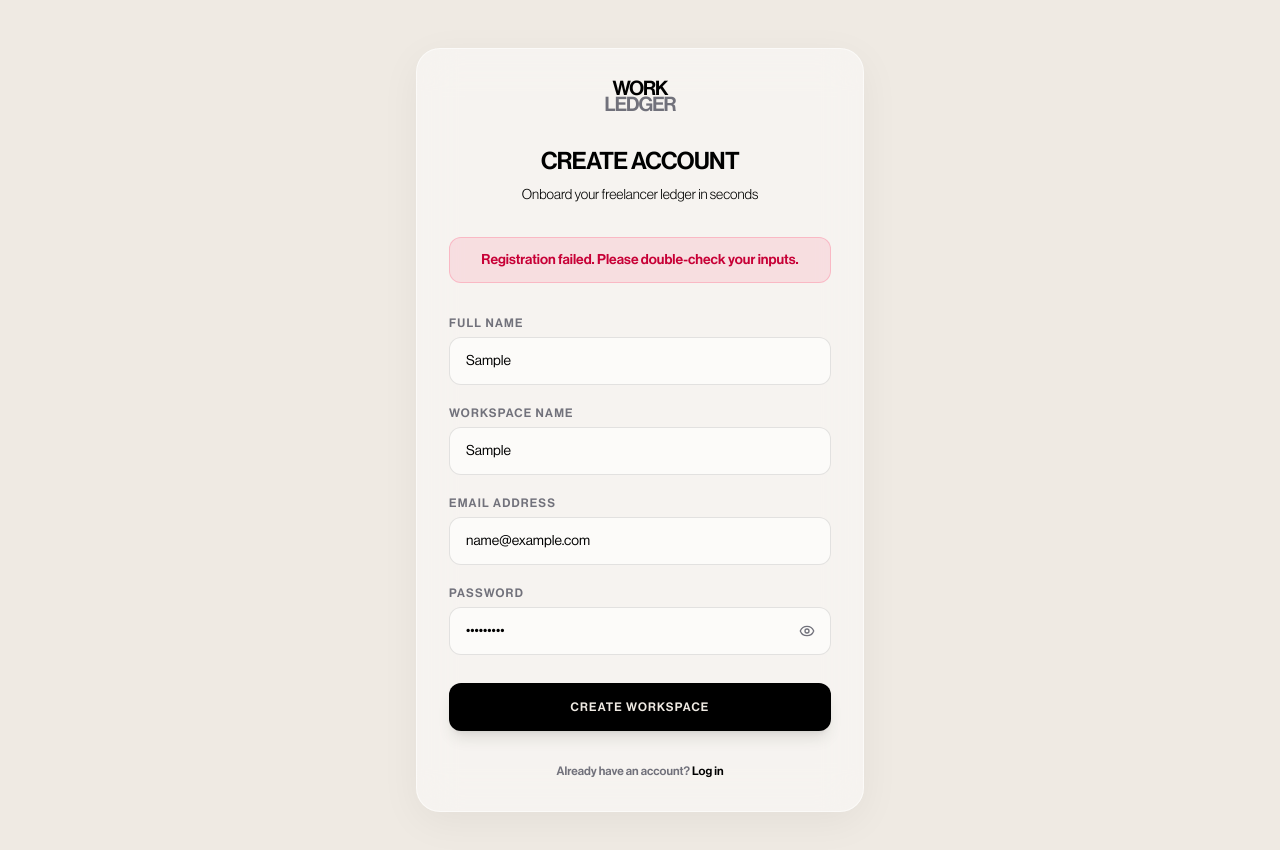
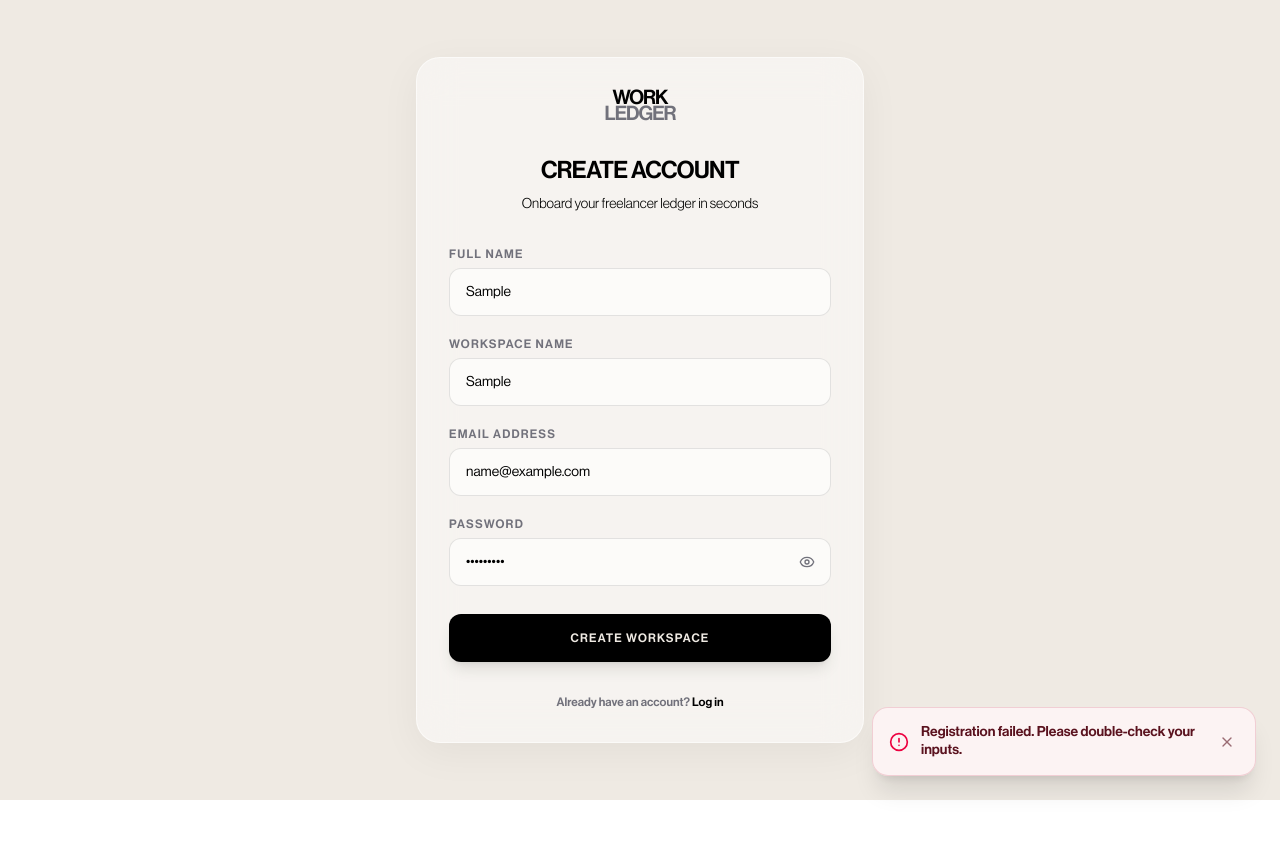
Before and after one commit to mahdimonir/workledger, a Next.js app in the folder apps/web/: page /signup in a window 1280 px wide. Both pictures are taken after typing "Sample", "Sample", "name@example.com", "Sample123" into the empty fields and a click on the button "CREATE WORKSPACE". Shown: the top 850 px of the page. After the commit the page ends 800 px from the top, so only its background shows below. Built offline with nearby package versions, Linux system fonts and the light colour scheme; no server answers.

Commit message:
feat(web): add custom premium toast notification system and format NEXT_PUBLIC_API_URL robustly

```diff
--- a/apps/web/src/app/(auth)/forgot-password/page.tsx
+++ b/apps/web/src/app/(auth)/forgot-password/page.tsx
@@ -3,25 +3,25 @@
 import React, { useState } from 'react';
 import Link from 'next/link';
 import { apiClient } from '@/shared/api/client';
+import { toast } from '@/shared/store/toast.store';
 
 export default function ForgotPasswordPage() {
   const [email, setEmail] = useState('');
   const [loading, setLoading] = useState(false);
   const [success, setSuccess] = useState(false);
-  const [error, setError] = useState('');
 
   const handleSubmit = async (e: React.FormEvent) => {
     e.preventDefault();
     setLoading(true);
-    setError('');
 
     try {
       await apiClient.post('/auth/password/reset-request', { email });
+      toast.success('Reset link sent successfully!');
       setSuccess(true);
       setLoading(false);
     } catch (err: any) {
       console.error(err);
-      setError(
+      toast.error(
         err.response?.data?.message ||
         'Could not process password recovery request. Please try again.'
       );
@@ -43,12 +43,6 @@ export default function ForgotPasswordPage() {
           <h2 className="text-2xl font-black uppercase tracking-tight mt-6">Recover Password</h2>
           <p className="text-zinc-650 text-sm font-light">We will send you a password reset token</p>
         </div>
-
-        {error && (
-          <div className="p-3 text-sm rounded-xl bg-rose-500/10 border border-rose-500/20 text-rose-700 text-center font-medium">
-            {error}
-          </div>
-        )}
 
         {success ? (
           <div className="flex flex-col items-center gap-4 text-center py-4">
--- a/apps/web/src/app/(auth)/login/page.tsx
+++ b/apps/web/src/app/(auth)/login/page.tsx
@@ -5,18 +5,17 @@ import Link from 'next/link';
 import { Eye, EyeOff } from 'lucide-react';
 import { apiClient } from '@/shared/api/client';
 import { useAuthStore } from '@/shared/store/auth.store';
+import { toast } from '@/shared/store/toast.store';
 
 export default function LoginPage() {
   const [email, setEmail] = useState('');
   const [password, setPassword] = useState('');
   const [showPassword, setShowPassword] = useState(false);
   const [loading, setLoading] = useState(false);
-  const [error, setError] = useState('');
 
   const handleSubmit = async (e: React.FormEvent) => {
     e.preventDefault();
     setLoading(true);
-    setError('');
 
     try {
       const loginRes = await apiClient.post('/auth/login', { email, password });
@@ -30,11 +29,12 @@ export default function LoginPage() {
       const { user, workspace, role } = meRes.data;
 
       useAuthStore.getState().setSession(accessToken, { user, workspace, role });
+      toast.success('Welcome back to WorkLedger!');
 
       window.location.href = '/dashboard';
     } catch (err: any) {
       console.error(err);
-      setError(
+      toast.error(
         err.response?.data?.message ||
         'Invalid email or password. Please try again.'
       );
@@ -56,12 +56,6 @@ export default function LoginPage() {
           <h2 className="text-2xl font-black uppercase tracking-tight mt-6">Welcome Back</h2>
           <p className="text-zinc-650 text-sm font-light">Log in to manage your freelancer ledger</p>
         </div>
-
-        {error && (
-          <div className="p-3 text-sm rounded-xl bg-rose-500/10 border border-rose-500/20 text-rose-700 text-center font-medium">
-            {error}
-          </div>
-        )}
 
         <form onSubmit={handleSubmit} className="flex flex-col gap-5">
           <div className="flex flex-col gap-1.5">
--- a/apps/web/src/app/(auth)/signup/page.tsx
+++ b/apps/web/src/app/(auth)/signup/page.tsx
@@ -4,6 +4,7 @@ import React, { useState } from 'react';
 import Link from 'next/link';
 import { Eye, EyeOff } from 'lucide-react';
 import { apiClient } from '@/shared/api/client';
+import { toast } from '@/shared/store/toast.store';
 
 export default function SignupPage() {
   const [name, setName] = useState('');
@@ -13,12 +14,10 @@ export default function SignupPage() {
   const [showPassword, setShowPassword] = useState(false);
   const [loading, setLoading] = useState(false);
   const [success, setSuccess] = useState(false);
-  const [error, setError] = useState('');
 
   const handleSubmit = async (e: React.FormEvent) => {
     e.preventDefault();
     setLoading(true);
-    setError('');
 
     try {
       await apiClient.post('/auth/signup', {
@@ -27,11 +26,12 @@ export default function SignupPage() {
         email,
         password,
       });
+      toast.success('Workspace created successfully!');
       setSuccess(true);
       setLoading(false);
     } catch (err: any) {
       console.error(err);
-      setError(
+      toast.error(
         err.response?.data?.message ||
         'Registration failed. Please double-check your inputs.'
       );
@@ -53,12 +53,6 @@ export default function SignupPage() {
           <h2 className="text-2xl font-black uppercase tracking-tight mt-6">Create Account</h2>
           <p className="text-zinc-650 text-sm font-light">Onboard your freelancer ledger in seconds</p>
         </div>
-
-        {error && (
-          <div className="p-3 text-sm rounded-xl bg-rose-500/10 border border-rose-500/20 text-rose-700 text-center font-medium">
-            {error}
-          </div>
-        )}
 
         {success ? (
           <div className="flex flex-col items-center gap-4 text-center py-4">
--- a/apps/web/src/app/layout.tsx
+++ b/apps/web/src/app/layout.tsx
@@ -2,6 +2,7 @@ import type { Metadata } from "next";
 import { Geist, Geist_Mono } from "next/font/google";
 import "./globals.css";
 import { QueryProvider } from "@/shared/providers/query.provider";
+import { ToastContainer } from "@/shared/components/toast-container";
 
 const geistSans = Geist({
   variable: "--font-geist-sans",
@@ -30,6 +31,7 @@ export default function RootLayout({
     >
       <body className="min-h-full flex flex-col">
         <QueryProvider>{children}</QueryProvider>
+        <ToastContainer />
       </body>
     </html>
   );
--- a/apps/web/src/shared/api/client.ts
+++ b/apps/web/src/shared/api/client.ts
@@ -1,7 +1,8 @@
 import axios from 'axios';
 import { useAuthStore } from '../store/auth.store';
 
-const API_URL = process.env.NEXT_PUBLIC_API_URL || 'http://localhost:8000/api/v1';
+const rawUrl = process.env.NEXT_PUBLIC_API_URL || 'http://localhost:8000';
+const API_URL = rawUrl.endsWith('/api/v1') ? rawUrl : `${rawUrl}/api/v1`;
 
 export const apiClient = axios.create({
   baseURL: API_URL,
--- /dev/null
+++ b/apps/web/src/shared/components/toast-container.tsx
@@ -0,0 +1,56 @@
+'use client';
+
+import React from 'react';
+import { useToastStore } from '../store/toast.store';
+import { X, CheckCircle2, AlertCircle, Info } from 'lucide-react';
+
+export function ToastContainer() {
+  const { toasts, removeToast } = useToastStore();
+
+  return (
+    <div className="fixed bottom-6 right-6 z-[9999] flex flex-col gap-3 max-w-sm w-full pointer-events-none">
+      {toasts.map((toast) => {
+        const isSuccess = toast.type === 'success';
+        const isError = toast.type === 'error';
+
+        return (
+          <div
+            key={toast.id}
+            className="flex items-center gap-3 p-4 rounded-2xl shadow-xl border backdrop-blur-md pointer-events-auto transition-all duration-300 transform translate-y-0 opacity-100 flex-row"
+            style={{
+              background: isSuccess
+                ? 'rgba(239, 246, 238, 0.92)'
+                : isError
+                ? 'rgba(253, 244, 245, 0.92)'
+                : 'rgba(255, 255, 255, 0.92)',
+              borderColor: isSuccess
+                ? 'rgba(74, 117, 89, 0.2)'
+                : isError
+                ? 'rgba(195, 60, 84, 0.2)'
+                : 'rgba(0, 0, 0, 0.08)',
+              color: isSuccess
+                ? '#1e3f20'
+                : isError
+                ? '#5a121e'
+                : '#000000',
+            }}
+          >
+            {isSuccess && <CheckCircle2 className="w-5 h-5 text-emerald-600 shrink-0" />}
+            {isError && <AlertCircle className="w-5 h-5 text-rose-600 shrink-0" />}
+            {!isSuccess && !isError && <Info className="w-5 h-5 text-zinc-500 shrink-0" />}
+
+            <p className="text-sm font-semibold leading-tight flex-1">{toast.message}</p>
+
+            <button
+              type="button"
+              onClick={() => removeToast(toast.id)}
+              className="p-1 rounded-lg hover:bg-black/5 transition-colors shrink-0 cursor-pointer"
+            >
+              <X className="w-4 h-4 opacity-60 hover:opacity-100" />
+            </button>
+          </div>
+        );
+      })}
+    </div>
+  );
+}
--- /dev/null
+++ b/apps/web/src/shared/store/toast.store.ts
@@ -0,0 +1,38 @@
+import { create } from 'zustand';
+
+export interface Toast {
+  id: string;
+  message: string;
+  type: 'success' | 'error' | 'info';
+}
+
+interface ToastStore {
+  toasts: Toast[];
+  addToast: (message: string, type: 'success' | 'error' | 'info') => void;
+  removeToast: (id: string) => void;
+}
+
+export const useToastStore = create<ToastStore>((set) => ({
+  toasts: [],
+  addToast: (message, type) => {
+    const id = Math.random().toString(36).substring(2, 9);
+    set((state) => ({
+      toasts: [...state.toasts, { id, message, type }],
+    }));
+    setTimeout(() => {
+      set((state) => ({
+        toasts: state.toasts.filter((t) => t.id !== id),
+      }));
+    }, 4000);
+  },
+  removeToast: (id) =>
+    set((state) => ({
+      toasts: state.toasts.filter((t) => t.id !== id),
+    })),
+}));
+
+export const toast = {
+  success: (message: string) => useToastStore.getState().addToast(message, 'success'),
+  error: (message: string) => useToastStore.getState().addToast(message, 'error'),
+  info: (message: string) => useToastStore.getState().addToast(message, 'info'),
+};
```
